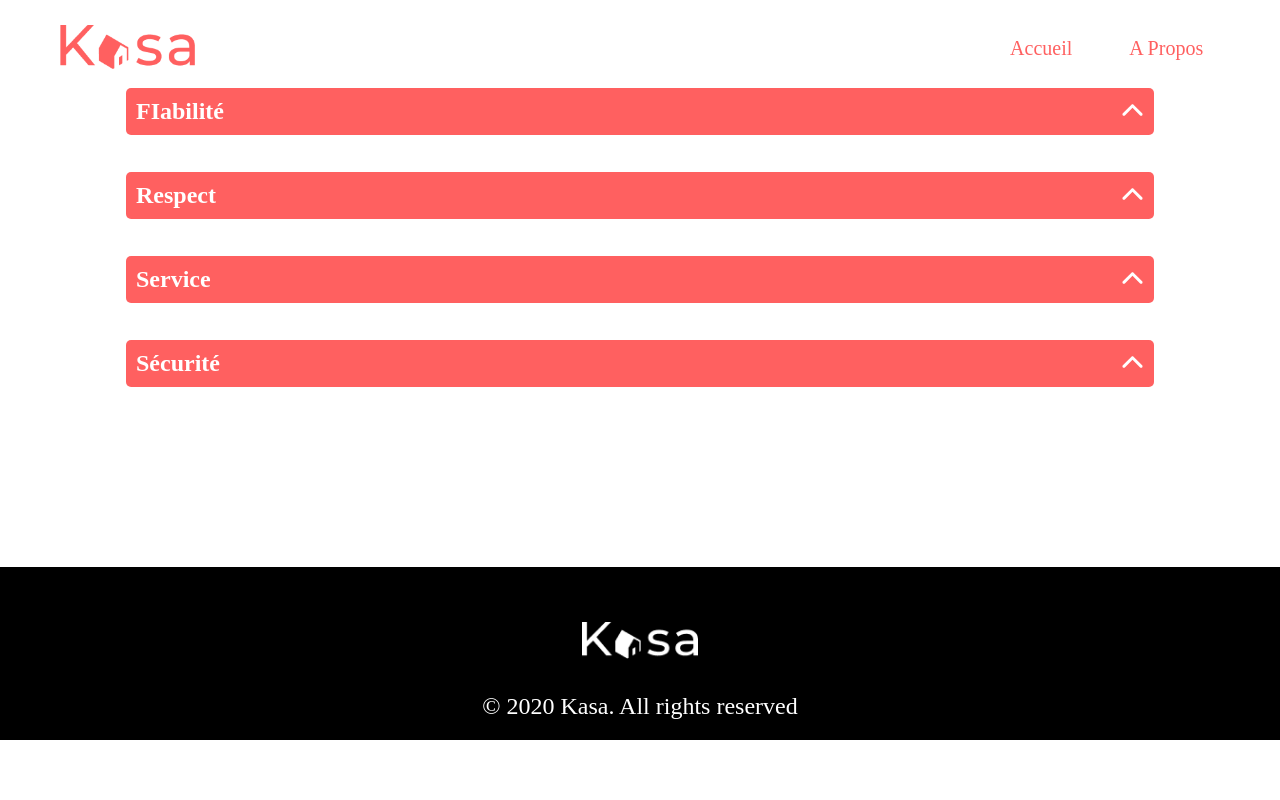
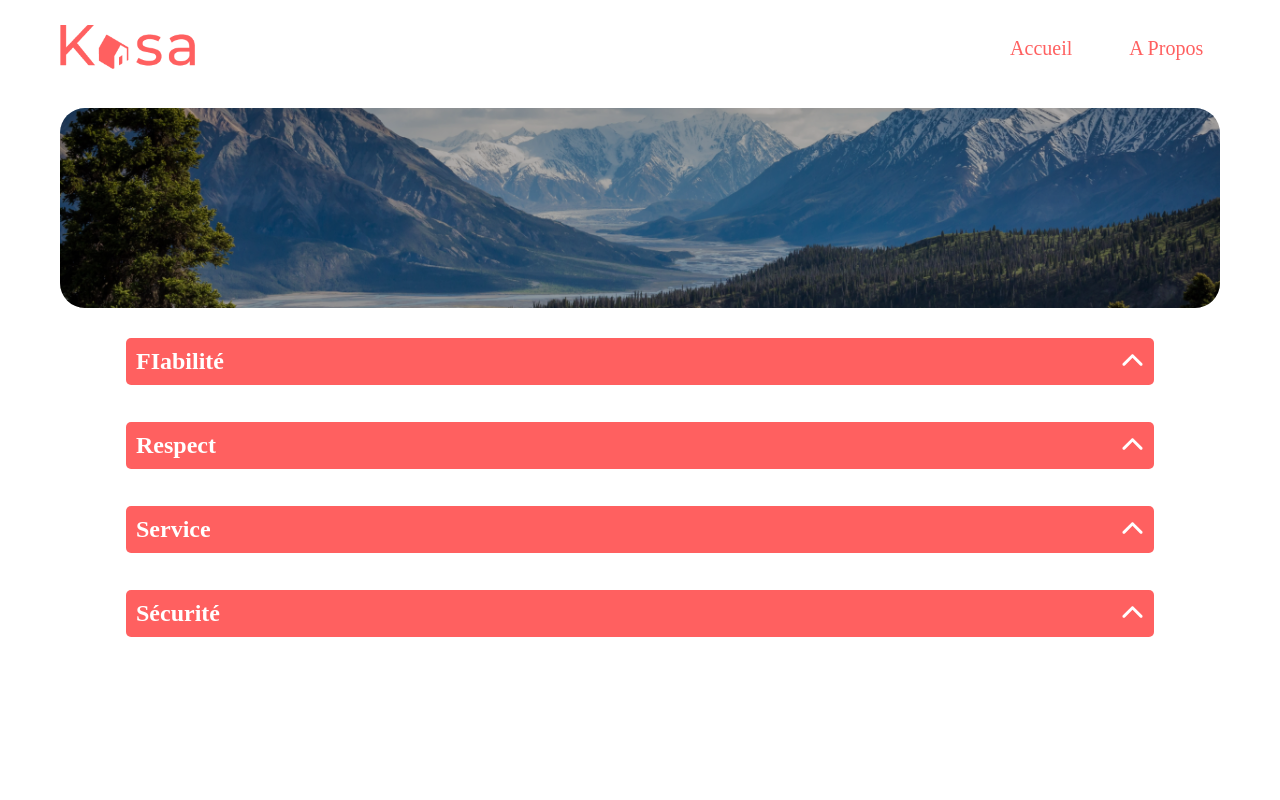
Before and after one commit to Mishou23/OpenClassroomProject8, a React (Vite) app: page /about in a window 1280 px wide. Shown: the top 800 px of the page. Built offline with nearby package versions, Linux system fonts and the light colour scheme; a web font is replaced by a local one.

Commit message:
Props updated for all pages

```diff
--- a/src/Pages/ErrorPage/index.jsx
+++ b/src/Pages/ErrorPage/index.jsx
@@ -5,7 +5,7 @@ import './index.css'
 export default Error= () => {
     return (
      <>
-        <Header showHeaderDiv={false}/>
+        <Header showHeaderDiv={false} />
         <ErrorPage />
         <Footer />
         </>
--- a/src/Pages/Home/index.jsx
+++ b/src/Pages/Home/index.jsx
@@ -6,7 +6,7 @@ import './index.css';
 export default function Home() {
   return (
     <>
-      <Header showHeaderText={true} />
+      <Header showHeaderText={true} showHeaderDiv={true} />
       <Cards />
       <Footer/>
     </>
--- a/src/components/About/banner.jsx
+++ b/src/components/About/banner.jsx
@@ -5,7 +5,7 @@ import Imgsrc from '../../../images/landscape.png';
 export default function Banner() {
   return (
     <div>
-      <Header imgSrc={Imgsrc} showHeaderText={false} /> {/* Pass Imgsrc as a prop */}
+      <Header imgSrc={Imgsrc} showHeaderText={false} showHeaderDiv={true} /> {/* Pass Imgsrc as a prop */}
     </div>
   );
 }
```
